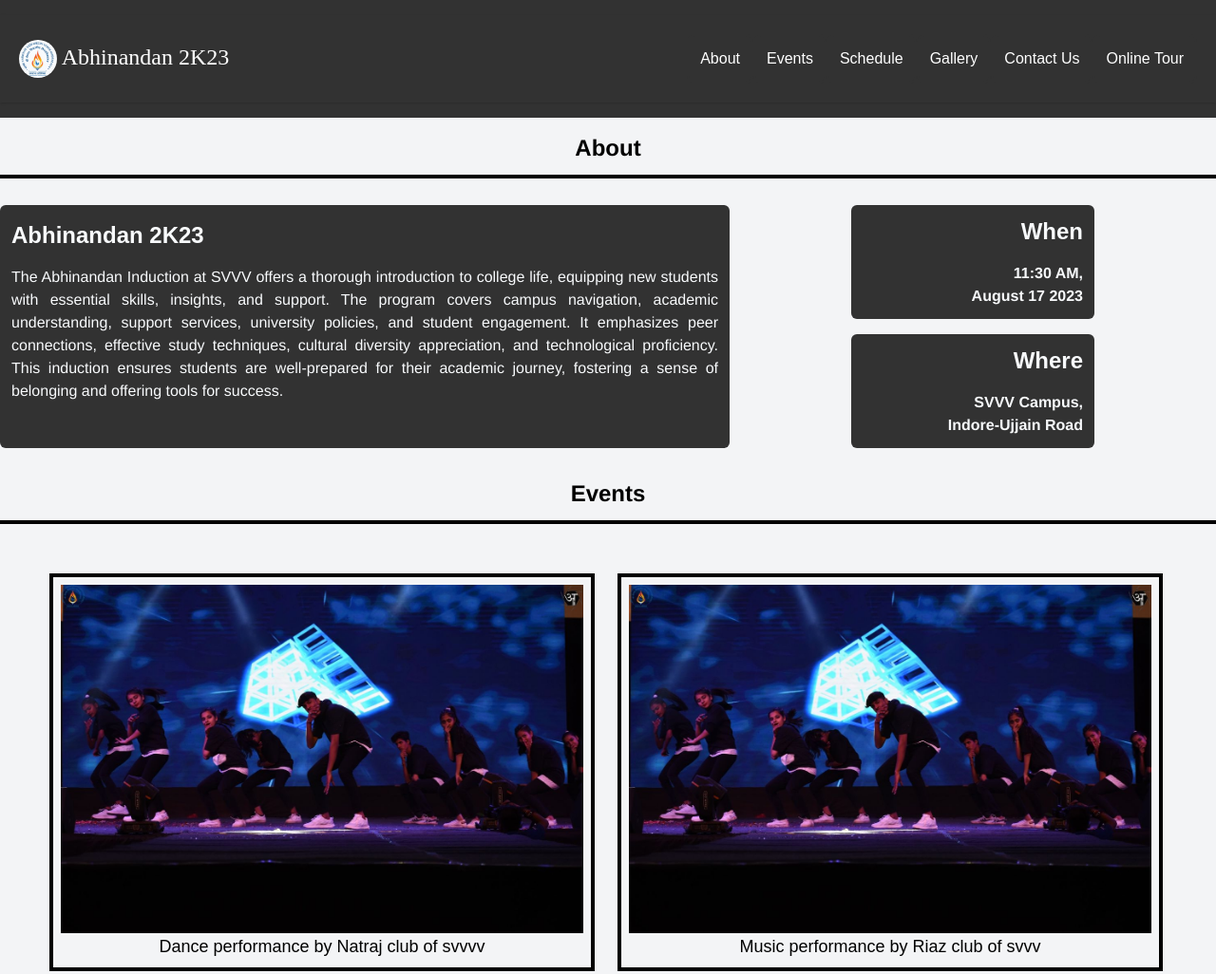
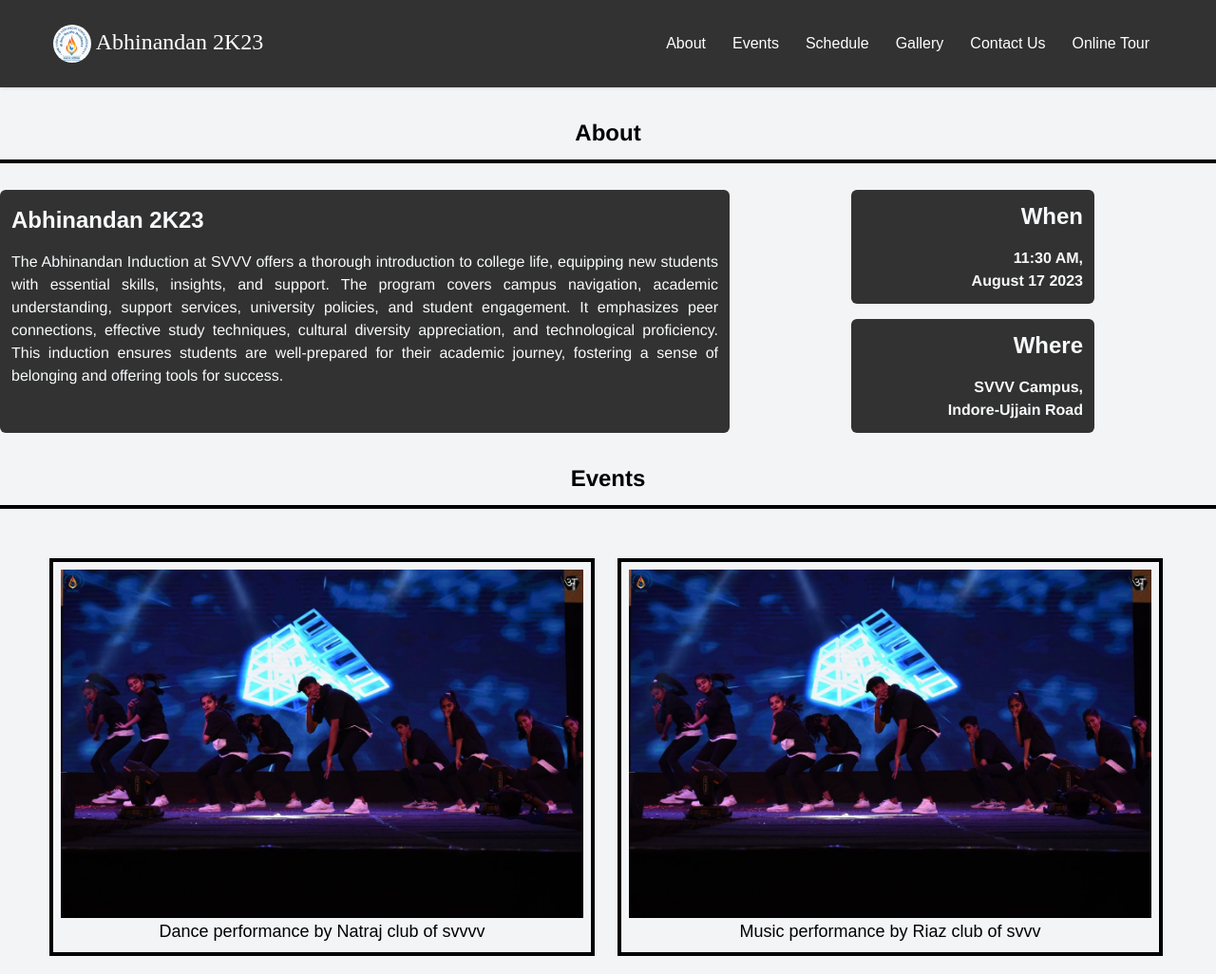
Before and after one commit to sayyam134/abhinandan, a website built with Vite: page index.html in a window 1280 px wide. Shown: the top 1026 px of the page at 95% size. Built offline with nearby package versions, Linux system fonts and the light colour scheme; a web font is replaced by a local one.

Commit message:
navigation improved

```diff
--- a/index.html
+++ b/index.html
@@ -35,8 +35,8 @@
 </head>
 
 <body class="bg-gray-100">
-    <header class="bg-[#323232] py-4 sticky top-0 z-10">
-        <nav class="p-5 bg-[#323232] shadow text-white md:flex md:items-center md:justify-between">
+    <header class="pb-4 pt-0 sticky top-0 z-10">
+        <nav class="p-5 px-14 bg-[#323232] shadow text-white md:flex md:items-center md:justify-between">
             <div class="flex justify-between items-center">
                 <span class="text-2xl font-[futura] cursor-pointer">
                     <img src="images/logo.png" alt="logo" class="h-10 inline bg-slate-50 rounded-full">
```
